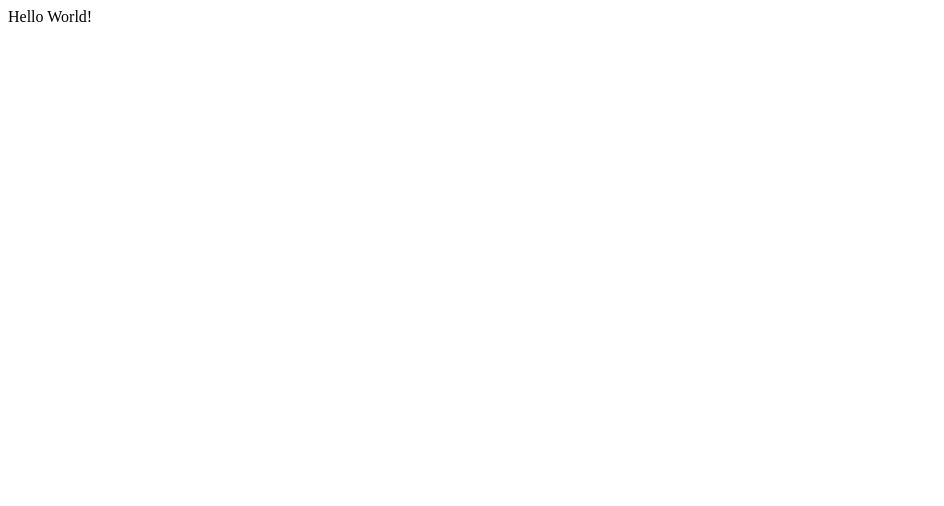
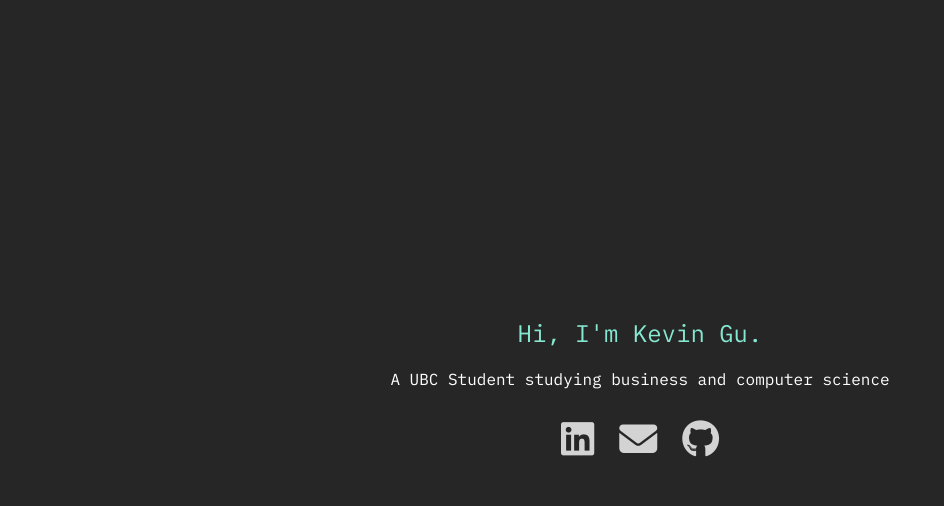
Before and after one commit to Kevinxygu/kevinxygu.github.io, a plain HTML site: page index.html in a window 1280 px wide. Shown: the whole page, without its empty margins (0-944 px from the left). Drawn offline with Linux system fonts and the light colour scheme.

Commit message:
very simple changes

```diff
--- a/index.html
+++ b/index.html
@@ -3,10 +3,23 @@
 <head>
     <meta charset="UTF-8">
     <meta name="viewport" content="width=device-width, initial-scale=1.0">
+    <link rel="stylesheet" href="styles.css" />
+    <script src="https://kit.fontawesome.com/b18e6932b3.js" crossorigin="anonymous"></script> <!-- NEED THIS FOR SOCIAL MEDIA ICONS, PUT IT IN HEAD UNDER <link rel="icon" type="image/x-icon" href="assets/favicon.png"> -->
+
     <title>Kevin Gu</title>
 </head>
 <body>
-    Hello World!
+    <div class="hero">
+        <p class="hero-text" >Hi, I'm Kevin Gu. </p>
+
+        <p class="hero-subtext">
+        A UBC Student studying business and computer science</p>
+        <div class="social-icons">
+            <a target="_blank" href="https://www.linkedin.com/in/kevin-gu-/"><i class="fa-brands fa-linkedin"></i></a>
+            <a target="_blank" href="mailto:kevinxygu@gmail.com"><i class="fa-solid fa-envelope"></i></a>
+            <a target="_blank" href="https://github.com/Kevinxygu"><i class="fa-brands fa-github"></i></a>
+        </div>
+    </div>
 
 </body>
 </html>
--- /dev/null
+++ b/styles.css
@@ -0,0 +1,60 @@
+@import url('https://fonts.googleapis.com/css2?family=IBM+Plex+Mono:ital,wght@0,100;0,200;0,300;0,400;0,500;0,600;0,700;1,100;1,200;1,300;1,400;1,500;1,600;1,700&display=swap');
+
+* {
+    margin: 0;
+    padding: 0;
+    font-family: 'IBM Plex Mono', monospace;
+}
+
+html, body {
+    height: 100%;
+    background-color: #262626;
+}
+
+body {
+    display: flex;
+    justify-content: center;
+    align-items: center;
+}
+
+.hero {
+    display: flex;
+    flex-direction: column;
+    justify-content: center;
+    align-items: center;
+    text-align: center;
+    padding: 20px;
+    color: #86e8d1;
+    border-radius: 10px;
+}
+
+.hero-text {
+    font-size: 1.5em;
+    margin-bottom: 20px;
+}
+
+.hero-subtext {
+    color: #ffffff;
+    margin-bottom: 20px;
+}
+
+.social-icons {
+    display: flex;
+    justify-content: center;
+    align-items: center;
+    gap: 25px;
+    padding-top: 5px;
+    margin-bottom: 20px;
+}
+
+.social-icons a {
+    text-decoration: none;
+    font-size: 38px;
+    color: #D3D3D3;
+    transition: 0.3s ease;
+}
+
+.social-icons a:hover {
+    color: #5EEFCC;
+    transform: translateY(-5px);
+}
```
Also changed, not shown: assets/hero-background.svg (added).
